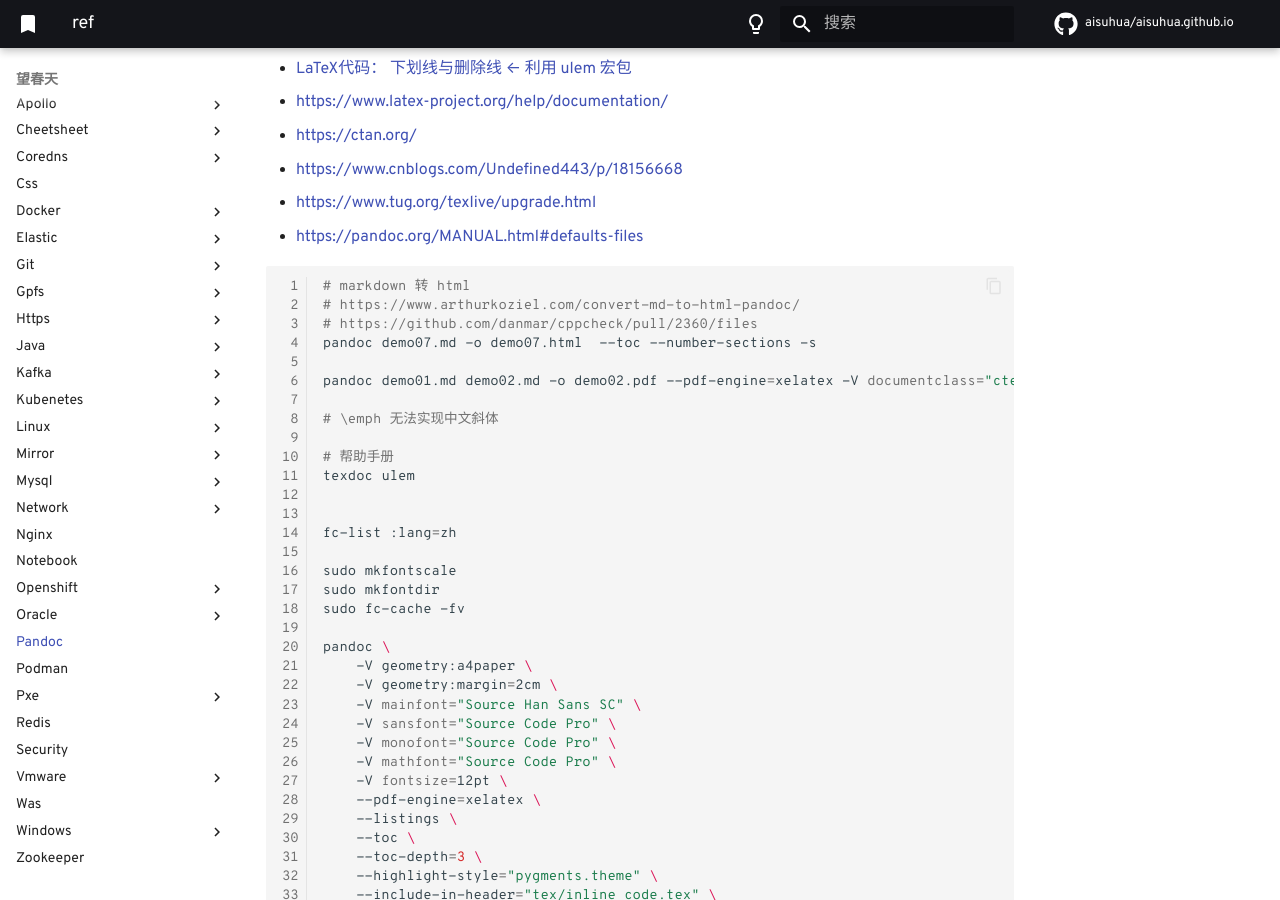
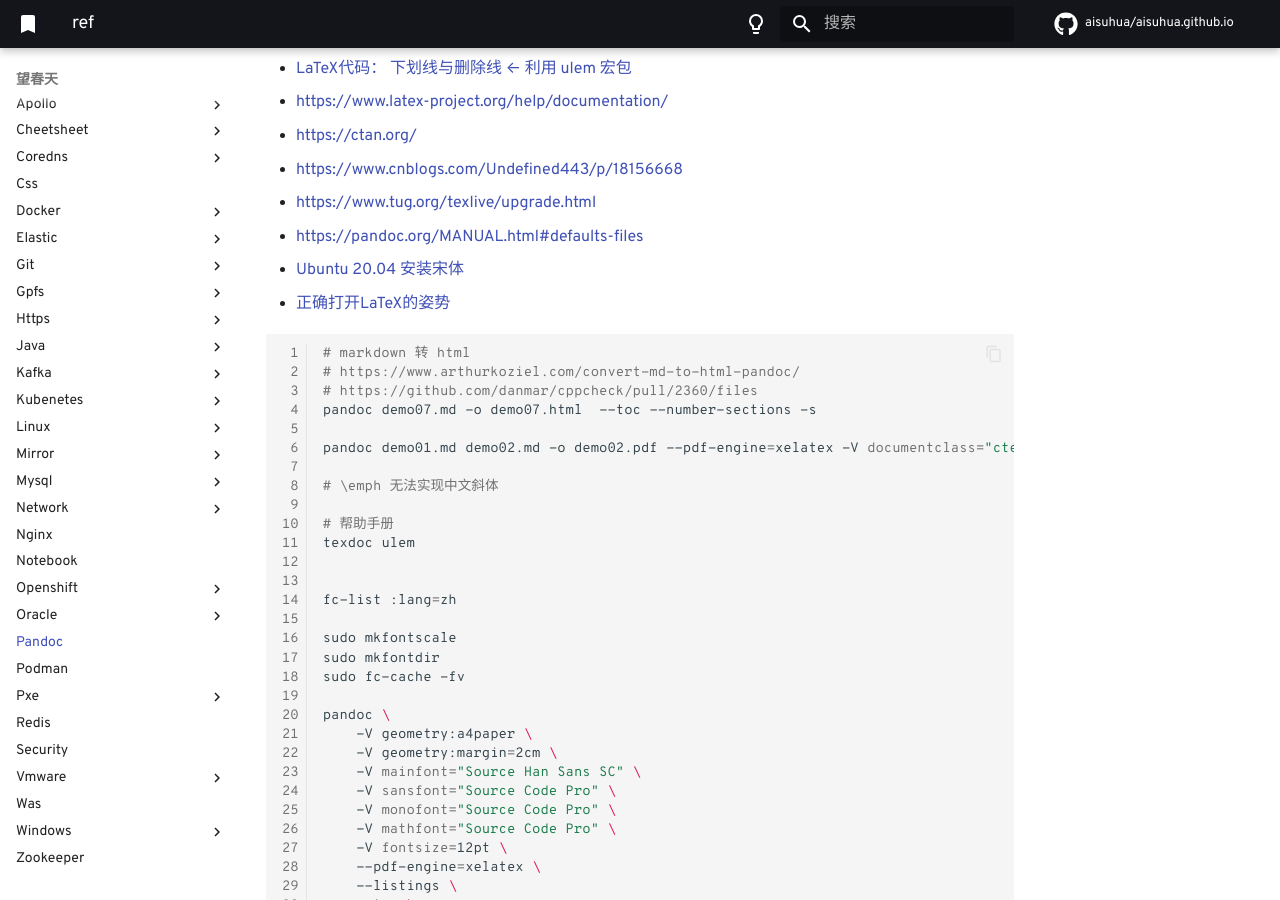
Before and after one commit to aisuhua/aisuhua.github.io, an MkDocs documentation site: the page built from docs/pandoc/README.md, in a window 1280 px wide and 900 px high, scrolled down 358 px. Built offline with MkDocs 1.6.1 and Material for MkDocs 9.7.7, drawn with Linux system fonts in a browser that asks for light colours; comment, search, counter and statistics services are not loaded.

Commit message:
README.md

````diff
--- a/docs/pandoc/README.md
+++ b/docs/pandoc/README.md
@@ -13,6 +13,8 @@
 - https://www.cnblogs.com/Undefined443/p/18156668
 - https://www.tug.org/texlive/upgrade.html
 - https://pandoc.org/MANUAL.html#defaults-files
+- [Ubuntu 20.04 安装宋体](https://blog.csdn.net/LclLsh/article/details/132509872)
+- [正确打开LaTeX的姿势](https://muyuuuu.github.io/2019/08/06/latex-feel-stonezeng/)
 
 ```sh
 # markdown 转 html
````
